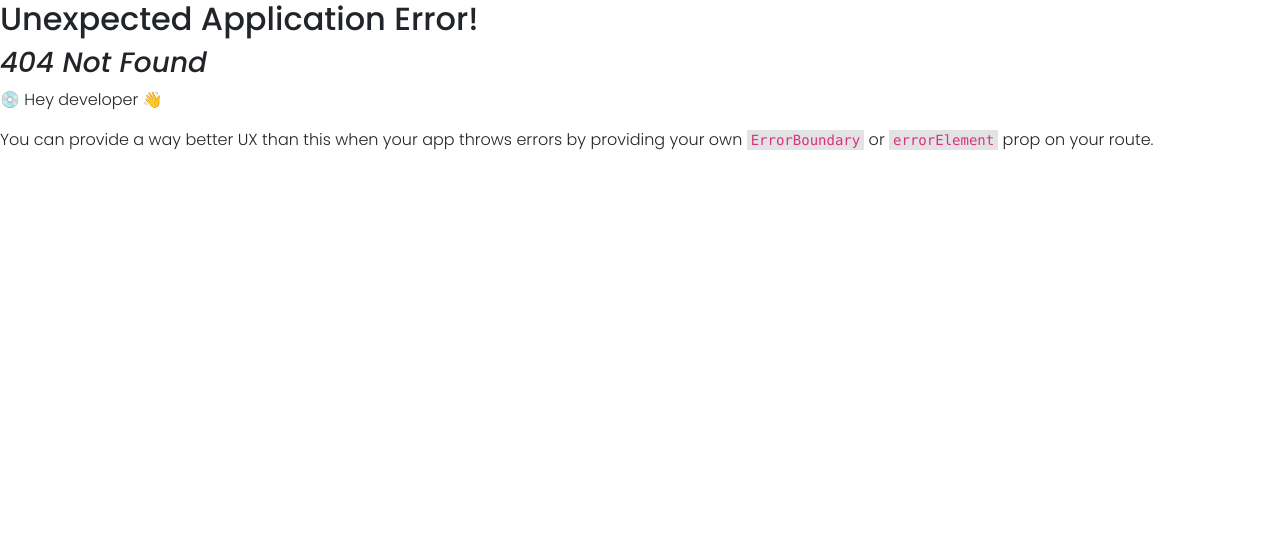
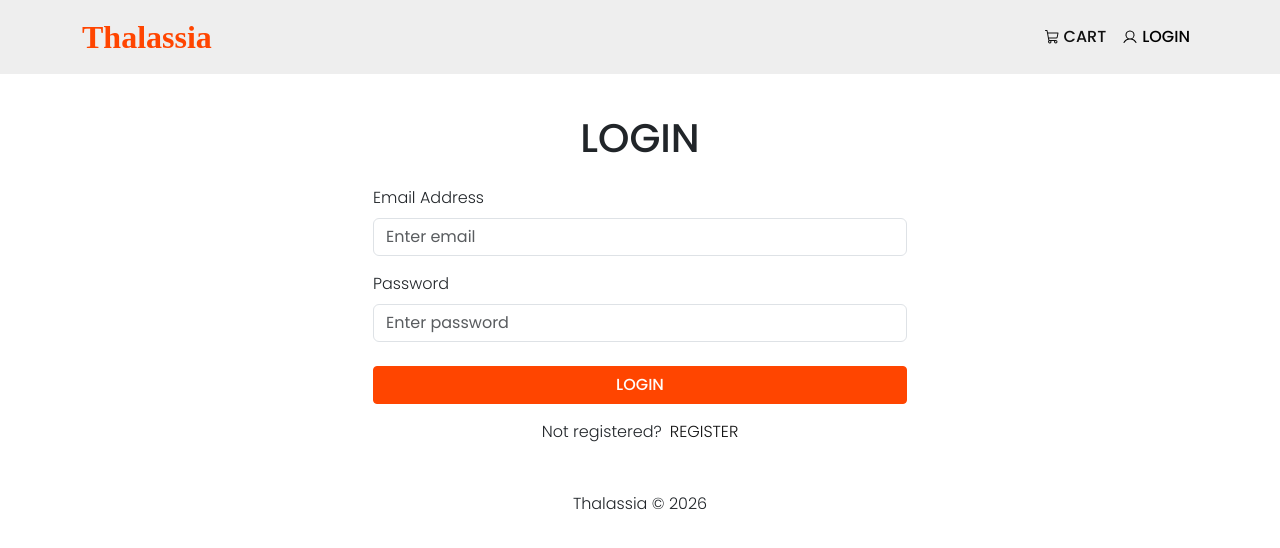
Before and after one commit to Nimira43/Thalassia, a React (Vite) app in the folder frontend/: page /login in a window 1280 px wide. Before the commit this address had no page. Shown: the top 548 px of the page. Built offline with nearby package versions, Linux system fonts and the light colour scheme; a web font is replaced by a local one.

Commit message:
Designed Login page.

```diff
--- a/frontend/src/index.css
+++ b/frontend/src/index.css
@@ -258,3 +258,14 @@
 .card-cart {
   padding: 1rem;
 }
+
+.register-link {
+  text-decoration: none;
+  text-transform: uppercase;
+  color: var(--dark);
+  transition: var(--transition);
+}
+
+.register-link:hover {
+  color: var(--main);
+}
--- a/frontend/src/main.jsx
+++ b/frontend/src/main.jsx
@@ -15,6 +15,7 @@
 import HomePage from './pages/HomePage.jsx'
 import ProductPage from './pages/ProductPage.jsx'
 import CartPage from './pages/CartPage.jsx'
+import LoginPage from './pages/LoginPage.jsx'
 
 const router = createBrowserRouter(
   createRoutesFromElements(
@@ -34,6 +35,10 @@
         path='/cart'
         element={<CartPage />}
       />
+      <Route
+        path='/login'
+        element={<LoginPage />}
+      />
     </Route>
   )
 )
--- a/frontend/src/pages/LoginPage.jsx
+++ b/frontend/src/pages/LoginPage.jsx
@@ -13,7 +13,61 @@
   }
 
   return (
-    <div></div>
+    <FormContainer
+    >
+      <h1 className='text-center my-4 text-uppercase'>
+        Login
+      </h1>
+      <Form onSubmit={submitHandler}>
+        <Form.Group
+          controlId='email'
+          className='my-3'
+        >
+          <Form.Label>
+            Email Address
+          </Form.Label>
+          <Form.Control
+            type='email'
+            placeholder='Enter email'
+            value={email}
+            onChange={(e) => setEmail(e.target.value)}
+          ></Form.Control>
+        </Form.Group>
+        <Form.Group
+          controlId='password'
+          className='my-3'
+        >
+          <Form.Label>
+            Password
+          </Form.Label>
+          <Form.Control
+            type='password'
+            placeholder='Enter password'
+            value={password}
+            onChange={(e) => setPassword(e.target.value)}
+          ></Form.Control>
+        </Form.Group>
+        <button
+          className='btn main-btn mt-2 w-100'
+          type='button'
+        >
+          Login
+        </button>
+        <Row className='py-3'>
+          <Col className='d-flex align-items-center justify-content-center'>
+            <span className='me-2'>
+              Not registered?
+            </span>
+            <Link
+              to='/register'
+              className='register-link'
+            >
+              Register
+            </Link>
+          </Col>
+        </Row>
+      </Form>
+    </FormContainer>
   )
 }
 
```
